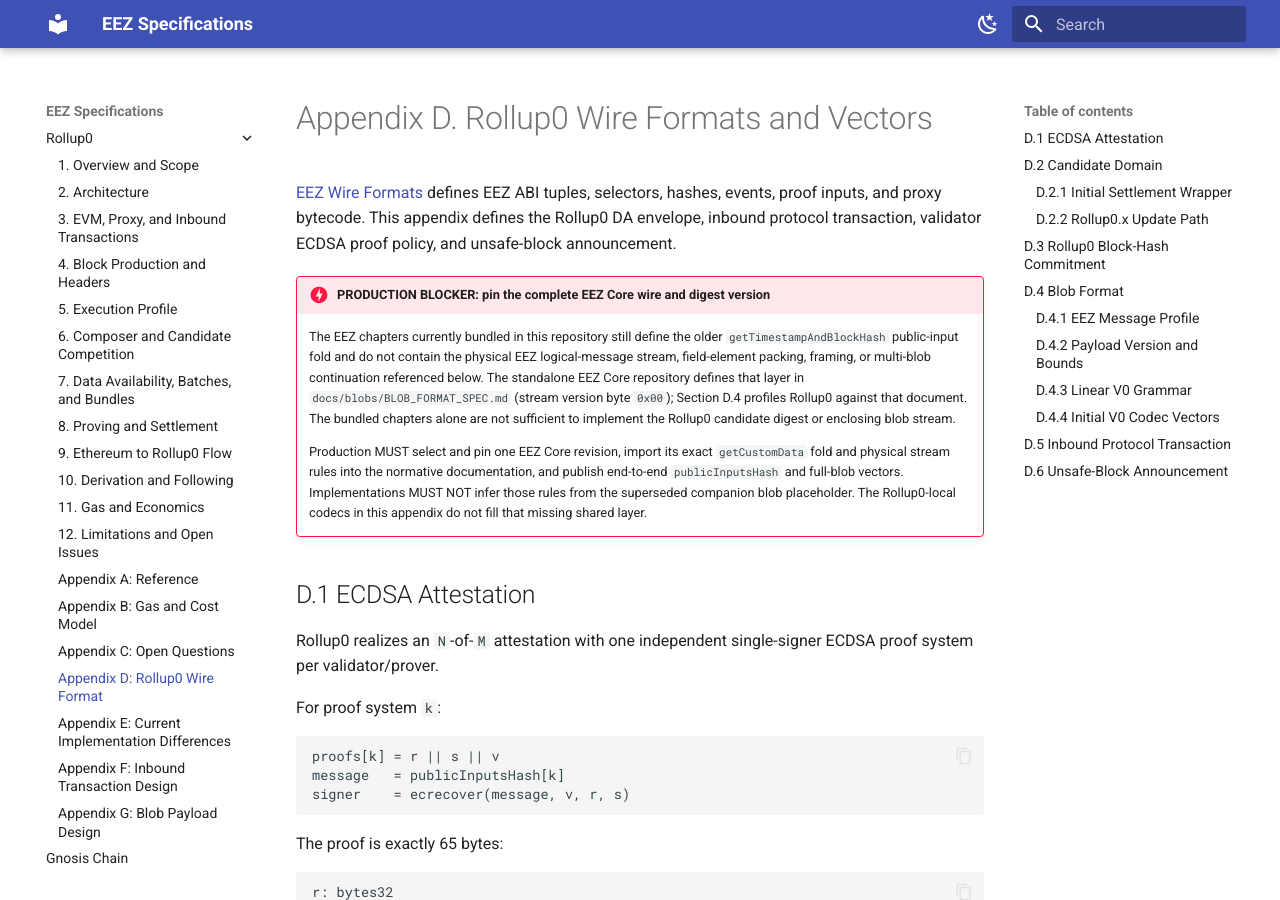
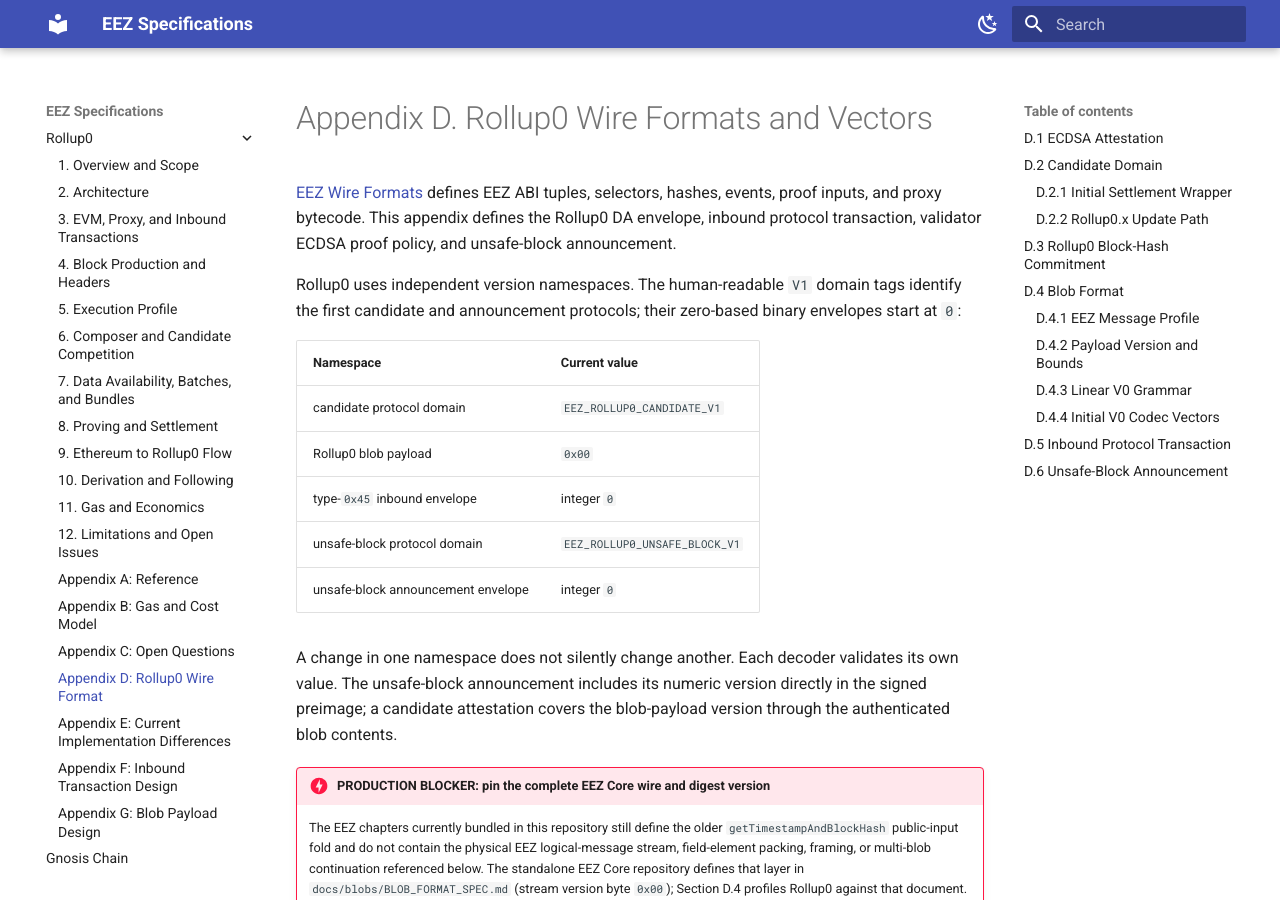
Before and after one commit to eez-association/specs-draft, an MkDocs documentation site: the page built from docs/rollup0-spec/D-wire-formats.md, in a window 1280 px wide and 900 px high. Built offline with MkDocs 1.6.1 and Material for MkDocs 9.7.7, drawn with Linux system fonts in a browser that asks for light colours.

Commit message:
docs(rollup0): separate wire version namespaces

```diff
--- a/docs/rollup0-spec/D-wire-formats.md
+++ b/docs/rollup0-spec/D-wire-formats.md
@@ -3,6 +3,21 @@
 [EEZ Wire Formats](../eez-protocol-spec/05-wire-formats.md) defines EEZ ABI tuples, selectors,
 hashes, events, proof inputs, and proxy bytecode. This appendix defines the Rollup0 DA envelope,
 inbound protocol transaction, validator ECDSA proof policy, and unsafe-block announcement.
+
+Rollup0 uses independent version namespaces. The human-readable `V1` domain tags identify the
+first candidate and announcement protocols; their zero-based binary envelopes start at `0`:
+
+| Namespace | Current value |
+|---|---|
+| candidate protocol domain | `EEZ_ROLLUP0_CANDIDATE_V1` |
+| Rollup0 blob payload | `0x00` |
+| type-`0x45` inbound envelope | integer `0` |
+| unsafe-block protocol domain | `EEZ_ROLLUP0_UNSAFE_BLOCK_V1` |
+| unsafe-block announcement envelope | integer `0` |
+
+A change in one namespace does not silently change another. Each decoder validates its own value.
+The unsafe-block announcement includes its numeric version directly in the signed preimage; a
+candidate attestation covers the blob-payload version through the authenticated blob contents.
 
 !!! danger "PRODUCTION BLOCKER: pin the complete EEZ Core wire and digest version"
     The EEZ chapters currently bundled in this repository still define the older
@@ -629,6 +644,7 @@ unsafeBlockDomainTag = keccak256(bytes("EEZ_ROLLUP0_UNSAFE_BLOCK_V1"))
 
 message = keccak256(abi.encode(
     bytes32(unsafeBlockDomainTag),
+    uint256(version),
     uint256(chainId),
     bytes32(blockHash)
 ))
```
